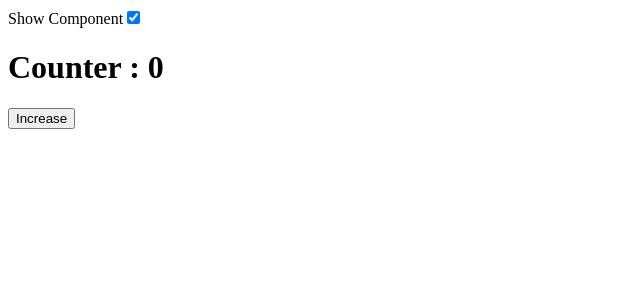
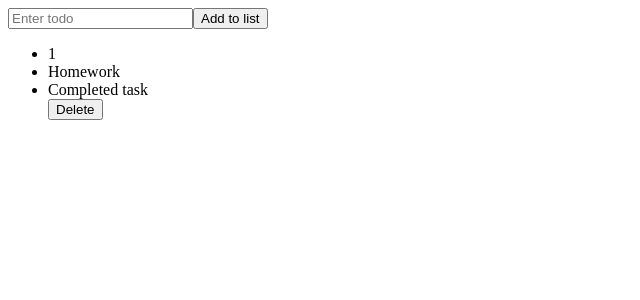
Before and after one commit to NemishteAnushka/react-hooks, a React (Vite) app in the folder react-hook/: page / in a window 1280 px wide. Shown: the top 300 px of the page, without its empty margins (0-640 px from the left). Built offline with nearby package versions, Linux system fonts and the light colour scheme.

Commit message:
useReducer completed

```diff
--- a/react-hook/src/App.jsx
+++ b/react-hook/src/App.jsx
@@ -1,5 +1,9 @@
 import React, { useState } from "react";
-import CleanUpFunctions from "./components/useEffect()/CleanUpFunctions";
+import TodoProjectUsingUseReducer from "./components/useReducer()/TodoProjectUsingUseReducer";
+// import ExampleUseReducer from "./components/useReducer()/ExampleUseReducer";
+// import AbortNetworkRequest from "./components/useEffect()/AbortNetworkRequest";
+// import CleanUpFunctions from "./components/useEffect()/CleanUpFunctions";
+// import AddEventListner from "./components/useEffect()/AddEventListner";
 // import FetchDataUsingAsync from "./components/useEffect()/FetchDataUsingAsync";
 // import ExampleUseEffect1 from "./components/useEffect()/ExampleUseEffect1";
 // import FetchDataUsingPromise from "./components/useEffect()/FetchDataUsingPromise";
@@ -22,14 +26,14 @@ function App() {
   return (
     <>
       {/* clean up function */}
-      <label htmlFor="showComponent">Show Component</label>
+      {/* <label htmlFor="showComponent">Show Component</label>
       <input
         type="checkbox"
         name="showComponent"
         id="showComponent"
         checked={show}
         onChange={handleCheckBox}
-      />
+      /> */}
       <div>
         {/* <ReactUseState1 /> */}
         {/* <CounterApplication /> */}
@@ -50,7 +54,13 @@ function App() {
         {/* <ExampleUseEffect1 /> */}
         {/* <FetchDataUsingPromise /> */}
         {/* <FetchDataUsingAsync /> */}
-        {show && <CleanUpFunctions />}
+        {/* {show && <CleanUpFunctions />} */}
+        {/* {show && <AddEventListner />} */}
+        {/* {show && <AbortNetworkRequest />} */}
+
+        {/* useReducer hook */}
+        {/* <ExampleUseReducer /> */}
+        {<TodoProjectUsingUseReducer />}
       </div>
     </>
   );
--- /dev/null
+++ b/react-hook/src/components/useEffect()/AbortNetworkRequest.jsx
@@ -0,0 +1,37 @@
+import React, { useEffect, useState } from "react";
+
+function AbortNetworkRequest() {
+  const URL = `https://jsonplaceholder.typicode.com/posts`;
+  //state to handle data
+  const [postData, setPostData] = useState([]);
+  useEffect(() => {
+    const controller = new AbortController();
+    const signal = controller.signal;
+    const fetchData = async () => {
+      let response = await fetch(URL, { signal });
+      let data = await response.json();
+      console.log(data);
+      setPostData(data);
+    };
+    fetchData();
+
+    //clean up function to abort the network request when component unmounts
+    //Aborting a network request when a component unmounts is important for performance, memory management, and avoiding potential bugs
+    return () => {
+      controller.abort();
+    };
+  }, []);
+  return (
+    <div>
+      <h1>Abort network request using useEffect clean up functions</h1>
+      {postData?.map((items) => (
+        <div>
+          <h1>{items.id}</h1>
+          <h1>{items.title}</h1>
+        </div>
+      ))}
+    </div>
+  );
+}
+
+export default AbortNetworkRequest;
--- /dev/null
+++ b/react-hook/src/components/useEffect()/AddEventListner.jsx
@@ -0,0 +1,26 @@
+import React, { useEffect, useState } from "react";
+
+function AddEventListner() {
+  const [showValue, setShowValues] = useState({ x: 0, y: 0 });
+  const handleMouseMove = (e) => {
+    console.log({ x: e.clientX, y: e.clientY });
+    setShowValues({ x: e.clientX, y: e.clientY });
+  };
+  useEffect(() => {
+    document.addEventListener("mousemove", handleMouseMove);
+    return () => {
+      document.removeEventListener("mousemove", handleMouseMove);
+    };
+  }, []);
+  return (
+    <div>
+      <h1>Adding event listner</h1>
+      <div>
+        <h1>X : {showValue.x}</h1>
+        <h1>Y : {showValue.y}</h1>
+      </div>
+    </div>
+  );
+}
+
+export default AddEventListner;
--- /dev/null
+++ b/react-hook/src/components/useReducer()/ExampleUseReducer.jsx
@@ -0,0 +1,70 @@
+import React, { useReducer } from "react";
+
+function ExampleUseReducer() {
+  const reducer = (state, action) => {
+    console.log(state, action);
+    if (action.type === "INCREMENT") {
+      return { ...state, count: state.count + 1 };
+    }
+    if (action.type === "RESET") {
+      return { ...state, count: 0 };
+    }
+    if (action.type === "DECREMENT") {
+      return {
+        ...state,
+        count: state.count - 1,
+      };
+    }
+    return state;
+  };
+  //useReducer takes return [ state , functionToUpdateState(dispatch)]
+  // useReducer as a arguments takes 2 things
+  // 1 : reducerFunction (1st arg)
+  // 2 : initialState
+
+  //reducer Funtion as a arguments takes 2 things
+  // 1 : state
+  // 2 : Action
+
+  //dispatch function calls reducer function it as parameters passes the action
+
+  const initialState = { count: 0 };
+  const [state, dispatch] = useReducer(reducer, initialState);
+  return (
+    <div>
+      <h1>UseReducer() hook</h1>
+      <h1>Application using useReducer()</h1>
+      <hr />
+      <h1>{state?.count}</h1>
+      <button
+        onClick={() => {
+          dispatch({
+            type: "INCREMENT",
+          });
+        }}
+      >
+        Increment
+      </button>
+      <button
+        onClick={() => {
+          dispatch({
+            type: "RESET",
+          });
+        }}
+      >
+        Reset
+      </button>
+      <button
+        onClick={() => {
+          dispatch({
+            type: "DECREMENT",
+          });
+        }}
+      >
+        Decrement
+      </button>
+    </div>
+  );
+}
+
+export default ExampleUseReducer;
--- /dev/null
+++ b/react-hook/src/components/useReducer()/TodoProjectUsingUseReducer.jsx
@@ -0,0 +1,69 @@
+import React, { useReducer, useState } from "react";
+import { v4 as uuid } from "uuid";
+
+function TodoProjectUsingUseReducer() {
+  const [todo, setTodo] = useState("");
+
+  const reducer = (state, action) => {
+    if (action.type === "ADDTOLIST") {
+      return [...state, { id: uuid(), task: todo, completed: false }];
+    }
+    if (action.type === "DELETE_TODO") {
+      return state?.filter((todo) => todo.id !== action.payload);
+    }
+    return state;
+  };
+  const initialTodos = [{ id: 1, task: "Homework", completed: true }];
+  const [state, dispatch] = useReducer(reducer, initialTodos);
+
+  return (
+    <>
+      <div>
+        <input
+          type="text"
+          name="todo"
+          id="todo"
+          value={todo}
+          placeholder="Enter todo"
+          onChange={(e) => {
+            setTodo(e.target.value);
+          }}
+        />
+        <button
+          onClick={() => {
+            dispatch({
+              type: "ADDTOLIST",
+            });
+          }}
+        >
+          Add to list
+        </button>
+      </div>
+      <ul>
+        {state?.map((items) => (
+          <div key={items.id}>
+            <li>{items.id}</li>
+            <li>{items.task}</li>
+            <li>
+              {items.completed === true
+                ? "Completed task"
+                : "Not Completed task"}
+            </li>
+            <button
+              onClick={() => {
+                dispatch({
+                  type: "DELETE_TODO",
+                  payload: items.id,
+                });
+              }}
+            >
+              Delete
+            </button>
+          </div>
+        ))}
+      </ul>
+    </>
+  );
+}
+
+export default TodoProjectUsingUseReducer;
```
